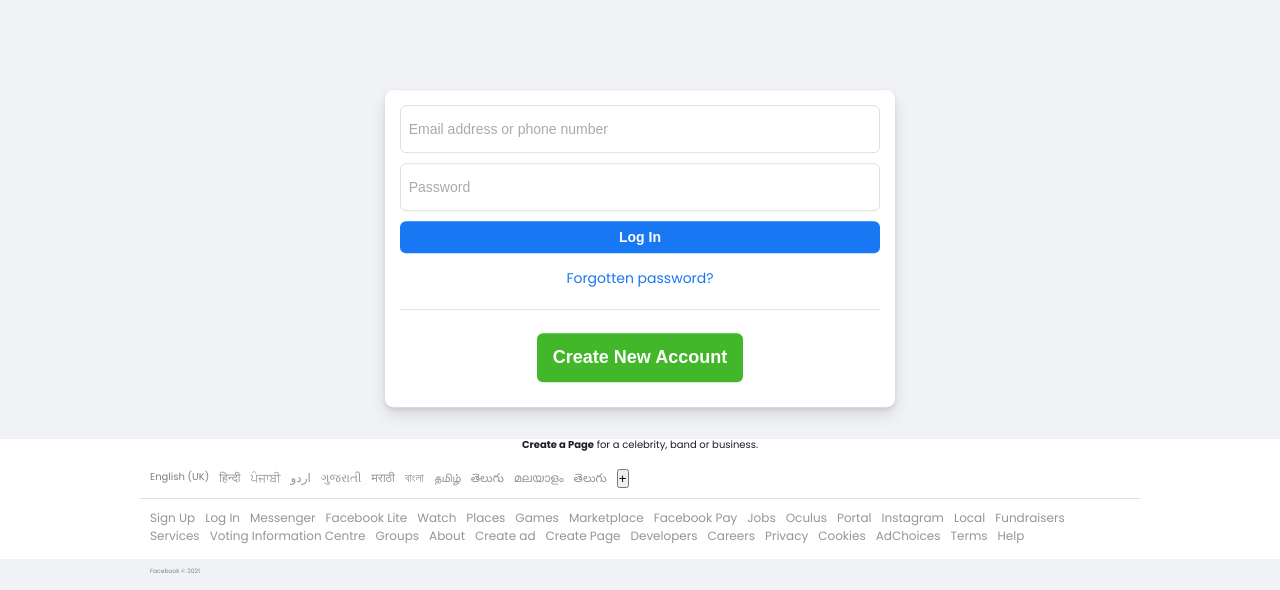
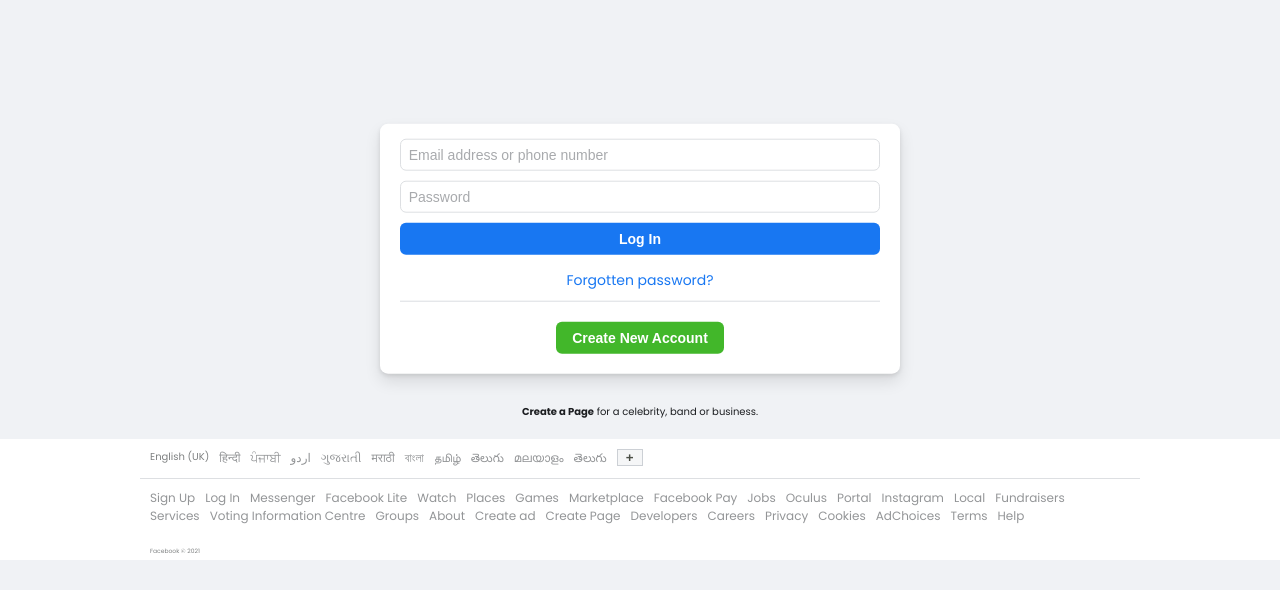
Before and after one commit to MohitChoudhari/NewtonSchool-project, a plain HTML site: page index.html in a window 1280 px wide. Shown: the part 281-871 px from the top of the page. After the commit the page ends 846 px from the top, so only its background shows below. Drawn offline with Linux system fonts and the light colour scheme.

Commit message:
first commit

```diff
--- a/facebook.css
+++ b/facebook.css
@@ -18,7 +18,6 @@ main{
 }
 
 footer{
-    height: 15vh;
     background-color: #ffffff;
 }
 
@@ -61,7 +60,7 @@ footer{
     box-shadow: 0 2px 4px rgba(0, 0, 0, 0.1),
     0 8px 16px rgba(0, 0, 0, 0.1);
     margin-bottom: 30px;
-    padding: 10px 15px 20px 15px;
+    padding: 10px 20px 20px;
 }
 
 .col-form .form-container input, .form-container .login-btn{
@@ -75,7 +74,7 @@ footer{
     border: 1px solid #dddfe2;
     border-radius: 6px;
     color: #1d2129;
-    padding: 23px 8px;
+    padding: 0px 8px;
     outline: none;
 }
 
@@ -103,7 +102,8 @@ footer{
     color: #1877f2;
     font-size: 14px;
     text-decoration: none;
-    padding: 10px 0 20px;
+    margin: 10px 0 20px;
+    padding-bottom: 10px;
     border-bottom: 1px solid #dadde1;
     display: block;
 }
@@ -114,14 +114,12 @@ footer{
 
 .col-form .form-container .CNA-btn{
     background-color: #42b72a;
-    margin-top: 23px;
-    margin-bottom: 5px;
     border: none;
     border-radius: 6px;
-    font-size: 18px;
-    padding: 14px 16px;
+    font-size: 14px;
+    padding: 8px 16px;
     color: #ffffff;
-    font-weight: 550;
+    font-weight: 700;
 }
 
 .col-form p{
@@ -142,8 +140,6 @@ footer .footer-contents{
     position: relative;
     max-width: 1000px;
     margin: 0 auto;
-    padding-top: 20px;
-    padding-bottom: 10px;
 }
 
 footer ol{
@@ -162,7 +158,7 @@ footer ol:first-child li:last-child button{
     border: 1px solid #ccd0d5;
     outline: none;
     color: #4b4f46;
-    padding: 0 8px;
+    padding: 0px 8px;
     font-weight: 700;
 }
 
@@ -172,14 +168,14 @@ footer ol li{
     color: #7e8081;
 }
 
-footer ol li a:hover{
-    text-decoration: underline;
-}
-
 footer ol li a{
     text-decoration: none;
     color: #939597;
     font-size: 12px;
+}
+
+footer ol li a:hover{
+    text-decoration: underline;
 }
 
 footer small{
--- a/index.html
+++ b/index.html
@@ -41,7 +41,7 @@
                 <li><a href="#">తెలుగు</a></li>
                 <li><a href="#">മലയാളം</a></li>
                 <li><a href="#">తెలుగు</a></li>
-                <button>+</button>
+                <li><button>+</button></li>
             </ol>
             <ol>
                 <li><a href="#">Sign Up</a></li>
```
